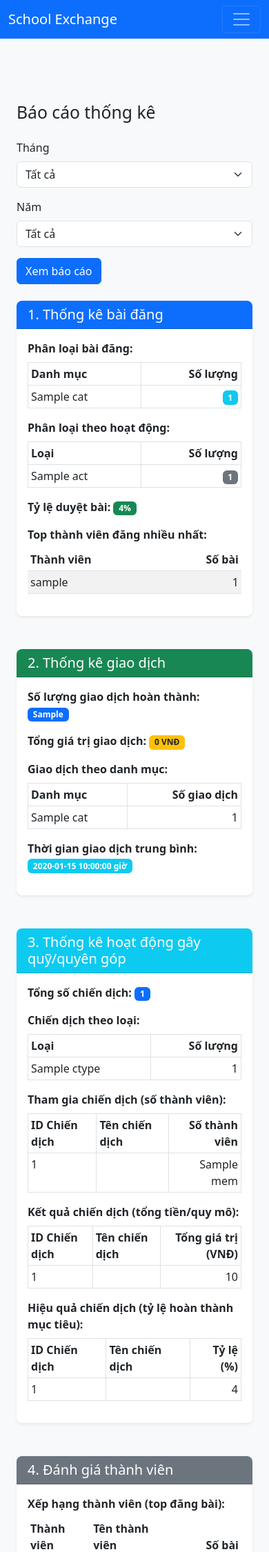
After one commit to leo-090804/SystemDesignAndAnalysis, a FastAPI app: template templates/admin/report.html in a window 390 px wide. The commit adds this page. Shown: the top 2250 px of the page at 69% size. Run offline with FastAPI, Linux system fonts and the light colour scheme; the template is opened without the code that fills it: most values are stand-ins (such as "Sample title", 1, 10 or a date in 2020); parts of the project's set-up code (start-up, migrations or seed data) failed here and were passed over; some libraries are stand-ins or nearby versions.

Commit message:
Fix: thống kê giao dịch theo danh mục, thêm nút Report vào navbar, tối ưu báo cáo admin

```diff
--- /dev/null
+++ b/templates/admin/report.html
@@ -0,0 +1,195 @@
+{% extends "base.html" %}
+{% block title %}Báo cáo thống kê - Admin{% endblock %}
+{% block content %}
+<div class="container py-4">
+    <h2 class="mb-4">Báo cáo thống kê</h2>
+    <form method="get" class="row g-3 mb-4">
+        <div class="col-md-3">
+            <label for="month" class="form-label">Tháng</label>
+            <select class="form-select" id="month" name="month">
+                <option value="">Tất cả</option>
+                {% for m in range(1, 13) %}
+                <option value="{{ m }}" {% if month==m %}selected{% endif %}>{{ m }}</option>
+                {% endfor %}
+            </select>
+        </div>
+        <div class="col-md-3">
+            <label for="year" class="form-label">Năm</label>
+            <select class="form-select" id="year" name="year">
+                <option value="">Tất cả</option>
+                {% for y in years %}
+                <option value="{{ y }}" {% if year==y %}selected{% endif %}>{{ y }}</option>
+                {% endfor %}
+            </select>
+        </div>
+        <div class="col-md-3 align-self-end">
+            <button type="submit" class="btn btn-primary">Xem báo cáo</button>
+        </div>
+    </form>
+    <div class="row g-4">
+        <div class="col-md-6">
+            <div class="card shadow-sm mb-4">
+                <div class="card-header bg-primary text-white"><h5 class="mb-0">1. Thống kê bài đăng</h5></div>
+                <div class="card-body">
+                    <div class="mb-3">
+                        <b>Phân loại bài đăng:</b>
+                        <table class="table table-sm table-bordered mt-2">
+                            <thead><tr><th>Danh mục</th><th class="text-end">Số lượng</th></tr></thead>
+                            <tbody>
+                            {% for cat, count in category_stats.items() %}
+                            <tr><td>{{ cat }}</td><td class="text-end"><span class="badge bg-info">{{ count }}</span></td></tr>
+                            {% endfor %}
+                            </tbody>
+                        </table>
+                    </div>
+                    <div class="mb-3">
+                        <b>Phân loại theo hoạt động:</b>
+                        <table class="table table-sm table-bordered mt-2">
+                            <thead><tr><th>Loại</th><th class="text-end">Số lượng</th></tr></thead>
+                            <tbody>
+                            {% for act, count in activity_stats.items() %}
+                            <tr><td>{{ act }}</td><td class="text-end"><span class="badge bg-secondary">{{ count }}</span></td></tr>
+                            {% endfor %}
+                            </tbody>
+                        </table>
+                    </div>
+                    <div class="mb-3">
+                        <b>Tỷ lệ duyệt bài:</b> <span class="badge bg-success">{{ approval_rate }}%</span>
+                    </div>
+                    <div class="mb-3">
+                        <b>Top thành viên đăng nhiều nhất:</b>
+                        <table class="table table-sm table-striped mt-2">
+                            <thead><tr><th>Thành viên</th><th class="text-end">Số bài</th></tr></thead>
+                            <tbody>
+                            {% for u in top_users %}
+                            <tr><td>{{ user_names[u._id] }}</td><td class="text-end">{{ u.count }}</td></tr>
+                            {% endfor %}
+                            </tbody>
+                        </table>
+                    </div>
+                </div>
+            </div>
+        </div>
+        <div class="col-md-6">
+            <div class="card shadow-sm mb-4">
+                <div class="card-header bg-success text-white"><h5 class="mb-0">2. Thống kê giao dịch</h5></div>
+                <div class="card-body">
+                    <div class="mb-3">
+                        <b>Số lượng giao dịch hoàn thành:</b> <span class="badge bg-primary">{{ completed_transactions }}</span>
+                    </div>
+                    <div class="mb-3">
+                        <b>Tổng giá trị giao dịch:</b> <span class="badge bg-warning text-dark">{{ "{:,}".format(completed_value|int) }} VNĐ</span>
+                    </div>
+                    <div class="mb-3">
+                        <b>Giao dịch theo danh mục:</b>
+                        <table class="table table-sm table-bordered mt-2">
+                            <thead><tr><th>Danh mục</th><th class="text-end">Số giao dịch</th></tr></thead>
+                            <tbody>
+                            {% for cat, count in category_trans_stats.items() %}
+                            <tr><td>{{ cat }}</td><td class="text-end">{{ count }}</td></tr>
+                            {% endfor %}
+                            </tbody>
+                        </table>
+                    </div>
+                    <div class="mb-3">
+                        <b>Thời gian giao dịch trung bình:</b> <span class="badge bg-info">{{ avg_time }} giờ</span>
+                    </div>
+                </div>
+            </div>
+        </div>
+        <div class="col-md-6">
+            <div class="card shadow-sm mb-4">
+                <div class="card-header bg-info text-white"><h5 class="mb-0">3. Thống kê hoạt động gây quỹ/quyên góp</h5></div>
+                <div class="card-body">
+                    <div class="mb-3">
+                        <b>Tổng số chiến dịch:</b> <span class="badge bg-primary">{{ total_campaigns }}</span>
+                    </div>
+                    <div class="mb-3">
+                        <b>Chiến dịch theo loại:</b>
+                        <table class="table table-sm table-bordered mt-2">
+                            <thead><tr><th>Loại</th><th class="text-end">Số lượng</th></tr></thead>
+                            <tbody>
+                            {% for ctype, count in campaign_type_stats.items() %}
+                            <tr><td>{{ ctype }}</td><td class="text-end">{{ count }}</td></tr>
+                            {% endfor %}
+                            </tbody>
+                        </table>
+                    </div>
+                    <div class="mb-3">
+                        <b>Tham gia chiến dịch (số thành viên):</b>
+                        <table class="table table-sm table-bordered mt-2">
+                            <thead><tr><th>ID Chiến dịch</th><th>Tên chiến dịch</th><th class="text-end">Số thành viên</th></tr></thead>
+                            <tbody>
+                            {% for cid, mem in campaign_member_stats.items() %}
+                            <tr><td>{{ cid }}</td><td>{{ campaign_names[cid] if campaign_names[cid] else '' }}</td><td class="text-end">{{ mem }}</td></tr>
+                            {% endfor %}
+                            </tbody>
+                        </table>
+                    </div>
+                    <div class="mb-3">
+                        <b>Kết quả chiến dịch (tổng tiền/quy mô):</b>
+                        <table class="table table-sm table-bordered mt-2">
+                            <thead><tr><th>ID Chiến dịch</th><th>Tên chiến dịch</th><th class="text-end">Tổng giá trị (VNĐ)</th></tr></thead>
+                            <tbody>
+                            {% for cid, val in campaign_result_stats.items() %}
+                            <tr><td>{{ cid }}</td><td>{{ campaign_names[cid] if campaign_names[cid] else '' }}</td><td class="text-end">{{ "{:,}".format(val|int) }}</td></tr>
+                            {% endfor %}
+                            </tbody>
+                        </table>
+                    </div>
+                    <div class="mb-3">
+                        <b>Hiệu quả chiến dịch (tỷ lệ hoàn thành mục tiêu):</b>
+                        <table class="table table-sm table-bordered mt-2">
+                            <thead><tr><th>ID Chiến dịch</th><th>Tên chiến dịch</th><th class="text-end">Tỷ lệ (%)</th></tr></thead>
+                            <tbody>
+                            {% for cid, rate in campaign_goal_stats.items() %}
+                            <tr><td>{{ cid }}</td><td>{{ campaign_names[cid] if campaign_names[cid] else '' }}</td><td class="text-end">{{ rate }}</td></tr>
+                            {% endfor %}
+                            </tbody>
+                        </table>
+                    </div>
+                </div>
+            </div>
+        </div>
+        <div class="col-md-6">
+            <div class="card shadow-sm mb-4">
+                <div class="card-header bg-secondary text-white"><h5 class="mb-0">4. Đánh giá thành viên</h5></div>
+                <div class="card-body">
+                    <div class="mb-3">
+                        <b>Xếp hạng thành viên (top đăng bài):</b>
+                        <table class="table table-sm table-striped mt-2">
+                            <thead><tr><th>Thành viên</th><th>Tên thành viên</th><th class="text-end">Số bài</th></tr></thead>
+                            <tbody>
+                            {% for u in user_rank %}
+                            <tr><td>{{ u._id }}</td><td>{{ member_names[u._id] if member_names[u._id] else '' }}</td><td class="text-end">{{ u.posts }}</td></tr>
+                            {% endfor %}
+                            </tbody>
+                        </table>
+                    </div>
+                    <div class="mb-3">
+                        <b>Thành viên vi phạm (bị từ chối nhiều):</b>
+                        <table class="table table-sm table-striped mt-2">
+                            <thead><tr><th>Thành viên</th><th>Tên thành viên</th><th class="text-end">Số lần bị từ chối</th></tr></thead>
+                            <tbody>
+                            {% for u in user_violation %}
+                            <tr><td>{{ u._id }}</td><td>{{ member_names[u._id] if member_names[u._id] else '' }}</td><td class="text-end">{{ u.rejected }}</td></tr>
+                            {% endfor %}
+                            </tbody>
+                        </table>
+                    </div>
+                </div>
+            </div>
+        </div>
+        <div class="col-md-6">
+            <div class="card shadow-sm mb-4">
+                <div class="card-header bg-dark text-white"><h5 class="mb-0">5. Báo cáo quỹ chung</h5></div>
+                <div class="card-body">
+                    <div class="mb-3">
+                        <b>Quỹ thu từ phí giao dịch:</b> <span class="badge bg-success">{{ "{:,}".format(total_fund|int) }} VNĐ</span>
+                    </div>
+                </div>
+            </div>
+        </div>
+    </div>
+</div>
+{% endblock %}
--- a/templates/base.html
+++ b/templates/base.html
@@ -46,6 +46,9 @@
                         </li>
                         <li class="nav-item">
                             <a class="nav-link" href="/admin/campaigns">Campaigns</a>
+                        </li>
+                        <li class="nav-item">
+                            <a class="nav-link" href="/admin/report">Report</a>
                         </li>
                         {% else %}
                         <li class="nav-item">
```
Also changed, not shown: app/routers/admin.py (+212 -0 lines).
